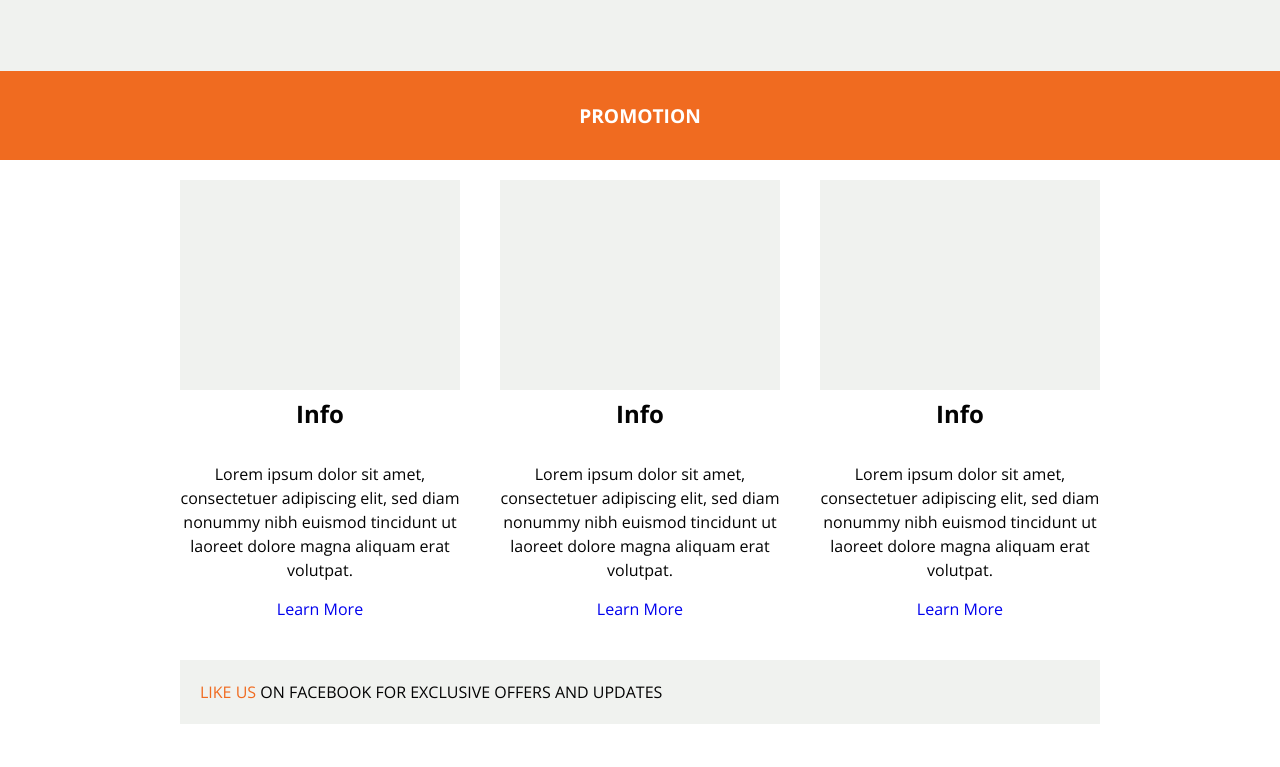
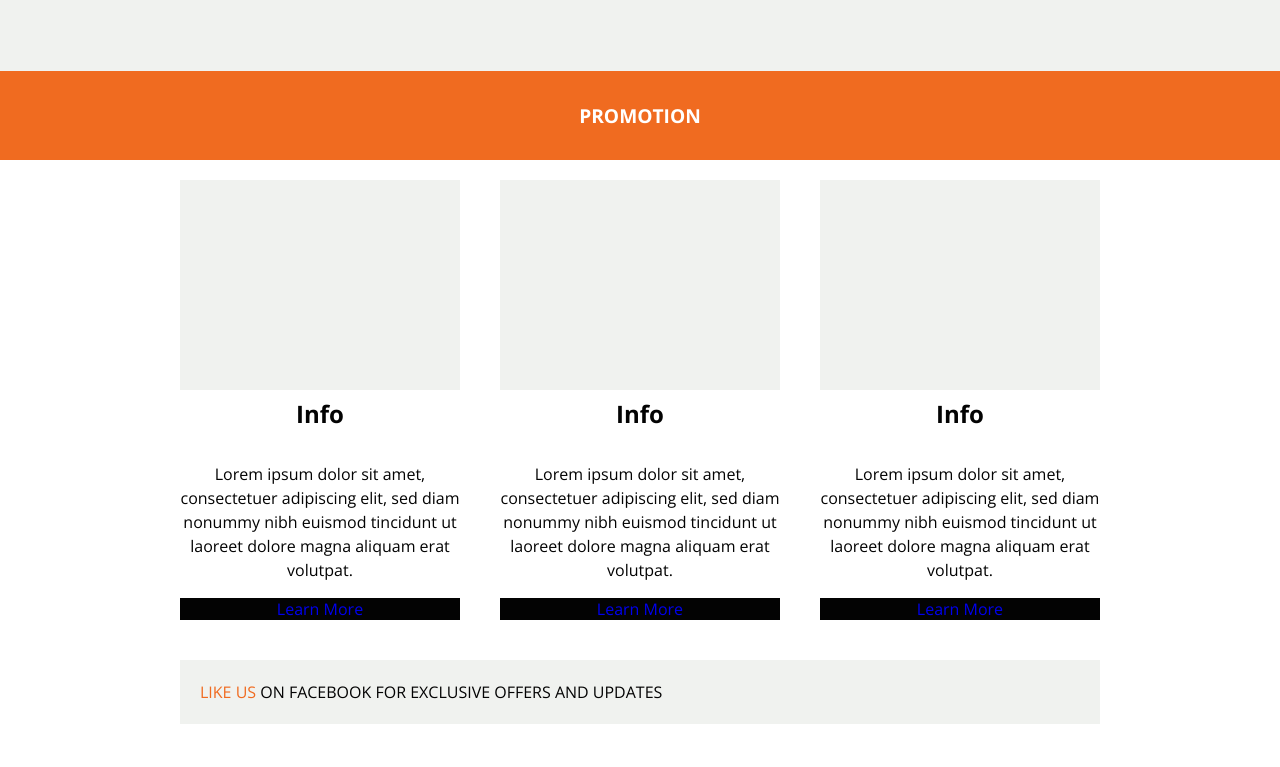
Before and after one commit to finixcreative/symphony-demo, a plain HTML site: page index.html in a window 1280 px wide. Shown: the top 767 px of the page. Drawn offline with nearby package versions, Linux system fonts and the light colour scheme; some packages are replaced by stand-ins of ours.

Commit message:
Subsection - cta
Set button styles

```diff
--- a/app/modules/subsection/subsection.html
+++ b/app/modules/subsection/subsection.html
@@ -4,7 +4,7 @@
 			<img src="assets/images/box.jpg" class="full">
 			<h3>{{subsection.title}}</h3>
 			<p>{{subsection.text}}</p>
-			<a class="full" href="{{subsection.link.href}}">{{subsection.link.cta}}</a>
+			<a class="dark-bg full" href="{{subsection.link.href}}">{{subsection.link.cta}}</a>
 		</div>
 	</div>
 </div>
```
